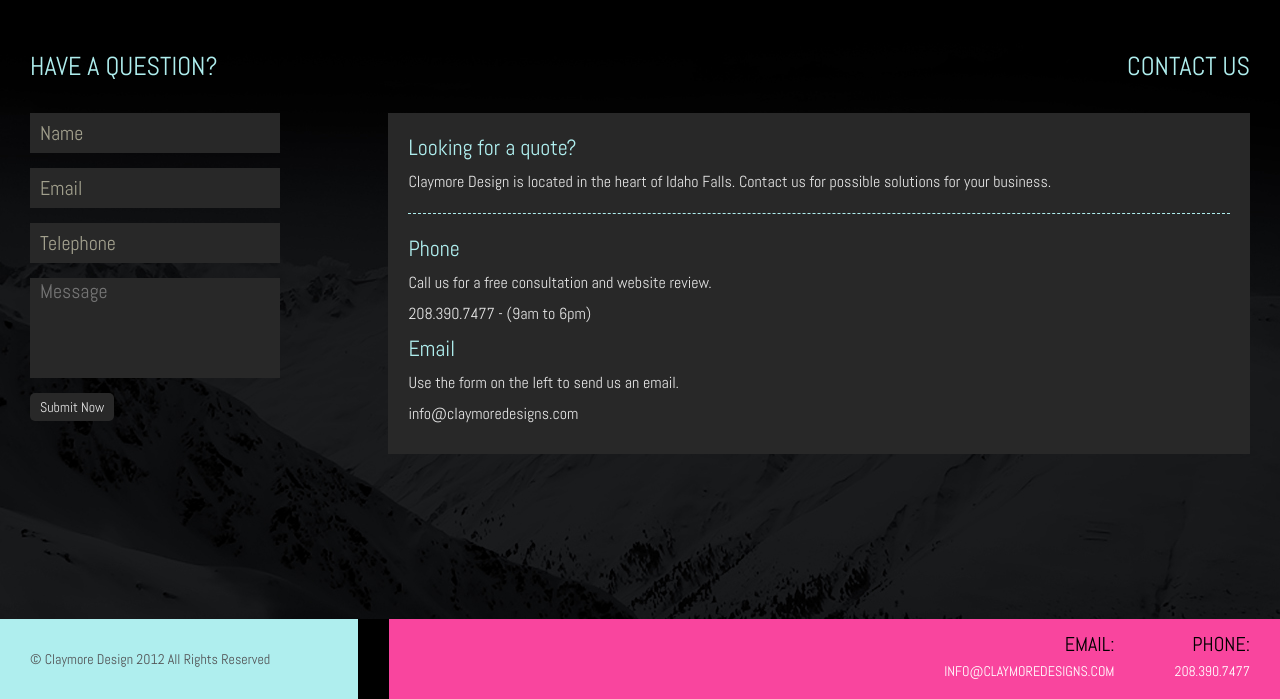
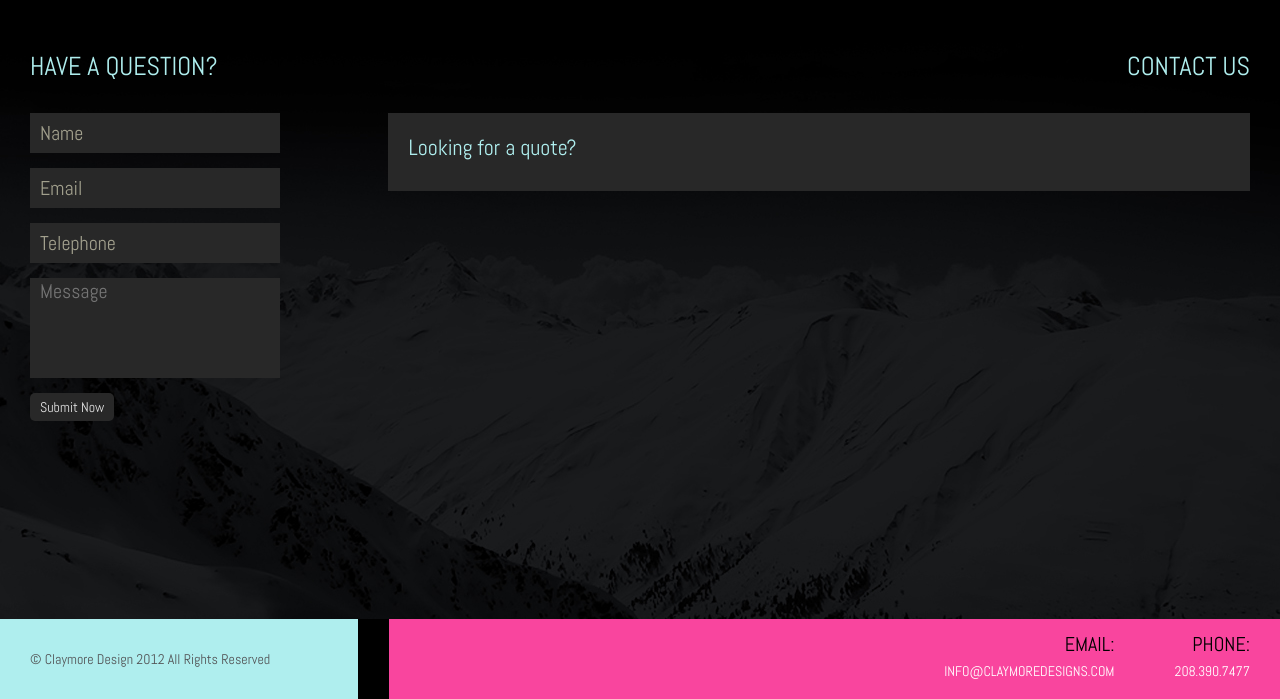
Before and after one commit to cphillipp/ClaymoreDesign, a PHP site: page /contact.php in a window 1280 px wide. Shown: the part 101-800 px from the top of the page. Run offline with PHP 8.4, Linux system fonts and the light colour scheme.

Commit message:
updated contact page

```diff
--- a/contact.php
+++ b/contact.php
@@ -62,14 +62,14 @@ if(isset($_SESSION['message'])) {
         <h2>Contact Us</h2>
         <section>
           <h3>Looking for a quote?</h3>
-          <p>Claymore Design is located in the heart of Idaho Falls. Contact us for possible solutions for your business.</p>
+<!--           <p>Claymore Design is located in the heart of Idaho Falls. Contact us for possible solutions for your business.</p>
           <div class="line"></div>
           <h3>Phone</h3>
           <p>Call us for a free consultation and website review.</p>
           <p>208.390.7477 - (9am to 6pm)</p>
           <h3>Email</h3>
           <p>Use the form on the left to send us an email.</p>
-          <p>info@claymoredesigns.com</p>
+          <p>info@claymoredesigns.com</p> -->
         </section>
       </div>
     </div>
--- a/index.php
+++ b/index.php
@@ -24,6 +24,7 @@ if(isset($_SESSION['message'])) {
   <script>
     document.createElement('header');
     document.createElement('nav');
+    document.createElement('section');
     document.createElement('footer');
   </script>
   <![endif]-->
@@ -58,7 +59,7 @@ if(isset($_SESSION['message'])) {
         </form>
       </div>
       <div class="right">
-        <!-- <ul>
+        <ul>
           <li>
             <div class="wrap">
               <h3>Business Branding &amp;<br /> Print Services</h3>
@@ -101,7 +102,7 @@ if(isset($_SESSION['message'])) {
               <a href="services.php" class="button">view our design services</a>
             </div>
           </li>
-        </ul> -->
+        </ul>
         <h2>Some of our clients</h2>
         <ul>
           <li><a href="http://www.eastidaholaw.net" target="_blank"><img src="images/tswa3.png" alt="Local Idaho Falls business website" /><span>TSWA </span></a></li>
```
